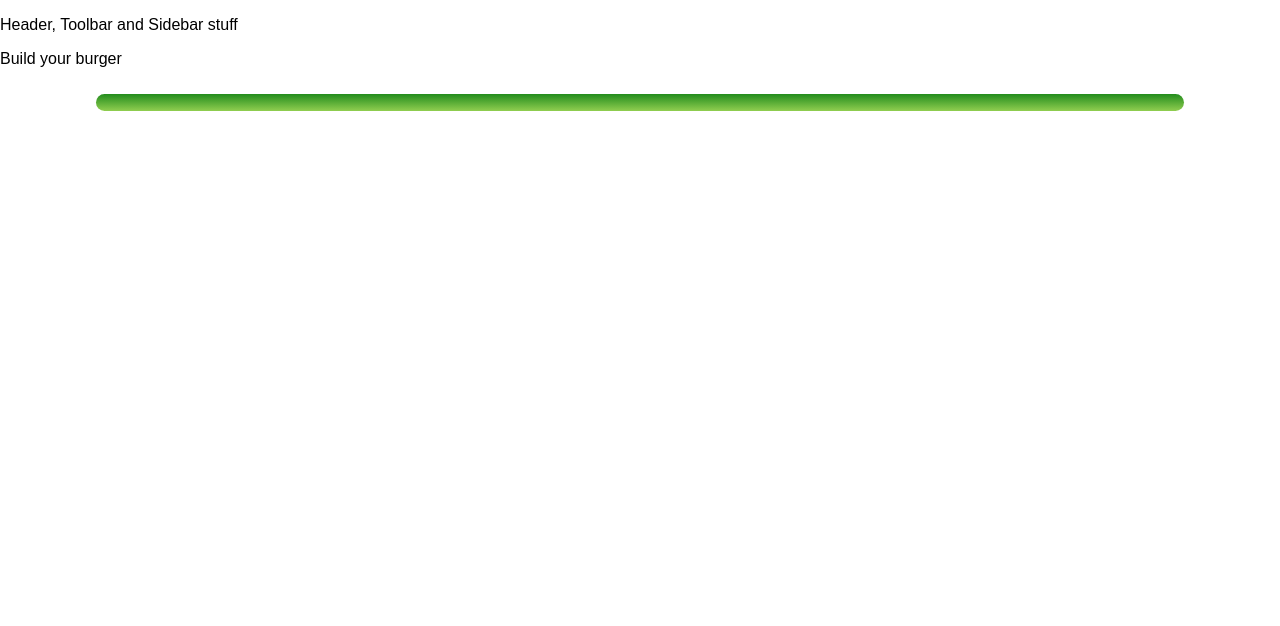
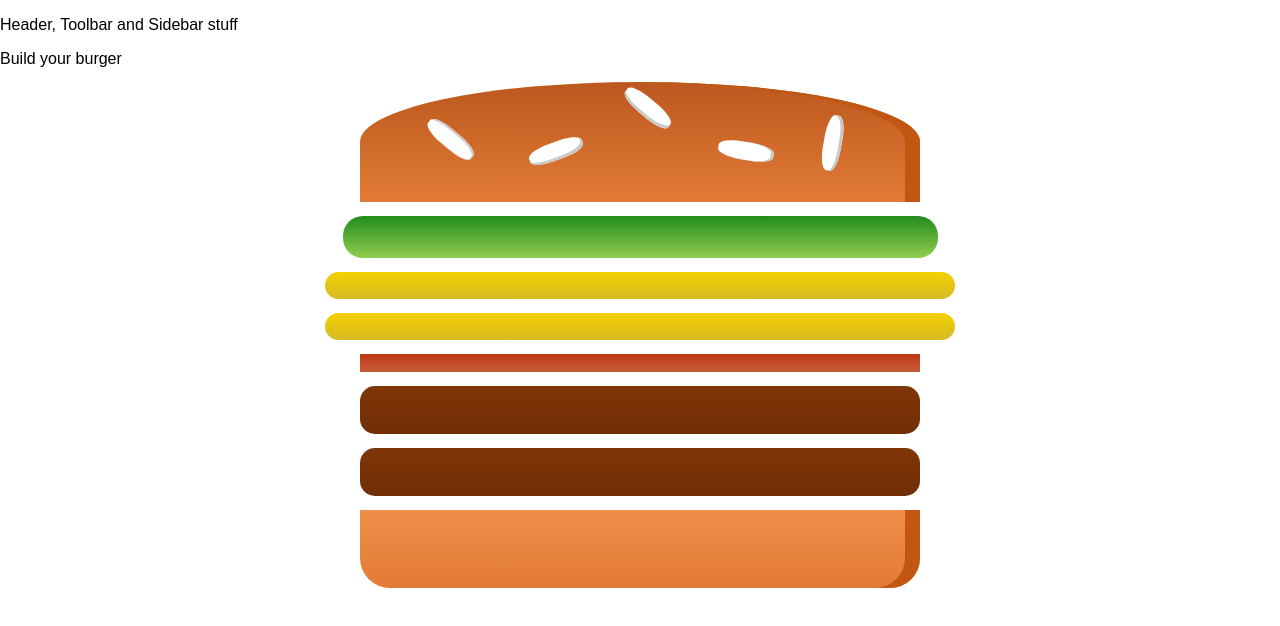
Before and after one commit to toLog/burger-builder, a React app: page / in a window 1280 px wide. Shown: the top 626 px of the page. Built offline with nearby package versions, Linux system fonts and the light colour scheme.

Commit message:
Started to make the burger component dynamically built

```diff
--- a/src/Components/Burger/Burger.css
+++ b/src/Components/Burger/Burger.css
@@ -7,3 +7,24 @@
   font-weight: bold;
   font-size: 1.2rem;
 }
+
+@media only screen and (min-width: 500px) and (min-height: 400px) {
+  .Burger {
+    width: 350px;
+    height: 300px;
+  }
+}
+
+@media only screen and (min-width: 500px) and (min-height: 401px) {
+  .Burger {
+    width: 450px;
+    height: 400px;
+  }
+}
+
+@media only screen and (min-width: 1000px) and (min-height: 700px) {
+  .Burger {
+    width: 700px;
+    height: 600px;
+  }
+}
--- a/src/Components/Burger/Burger.js
+++ b/src/Components/Burger/Burger.js
@@ -3,9 +3,34 @@ import BurgerIngredient from './BurgerIngredients/BurgerIngredient';
 import classes from './Burger.css';
 
 const Burger = (props) => {
+
+// My way ------------------------------------------
+  let ingKeys = Object.keys(props.ingredients);
+
+  let ing = [];
+
+  ingKeys.forEach(element => {
+    for(let i=0; i<props.ingredients[element]; i++) {
+      ing.push(element);
+    }
+  });
+
+  const ingJSX = ing.map((elem, i) => (<BurgerIngredient key={elem + i} ingredient={elem}/>));
+
+  //His way ----------------------------------------
+
+  const transformedIngredients = Object.keys(props.ingredients)
+    .map(ingKey =>{
+      return [...Array(props.ingredients[ingKey])].map((_, i) => {
+        return <BurgerIngredient key={ingKey + i} ingredient={ingKey} />
+      });
+    })
+
   return (
   <div className={classes.Burger}>
-    <BurgerIngredient ingredient="salad"/>
+    <BurgerIngredient ingredient="topBun"/>
+      {transformedIngredients}
+    <BurgerIngredient ingredient="bottomBun"/>
   </div>
   )
 }
--- a/src/Components/Burger/BurgerIngredients/BurgerIngredient.css
+++ b/src/Components/Burger/BurgerIngredients/BurgerIngredient.css
@@ -1,4 +1,4 @@
-.BreadBottom {
+.BunBottom {
     height: 13%;
     width: 80%;
     background: linear-gradient(#F08E4A, #e27b36);
@@ -7,7 +7,7 @@
     margin: 2% auto;
 }
 
-.BreadTop {
+.BunTop {
     height: 20%;
     width: 80%;
     background: linear-gradient(#bc581e, #e27b36);
--- a/src/Components/Burger/BurgerIngredients/BurgerIngredient.js
+++ b/src/Components/Burger/BurgerIngredients/BurgerIngredient.js
@@ -41,8 +41,6 @@ const BurgerIngredient = (props) => {
       return null;
   }
 
-  console.log(classes);
-
   return (
     <div className={classes[className]}></div>
   )
--- a/src/Containers/BurgerBuilder.js
+++ b/src/Containers/BurgerBuilder.js
@@ -6,11 +6,24 @@ import '../Components/Burger/BurgerIngredients/BurgerIngredient.css'
 
 class BurgerBuilder extends Component {
 
+  constructor() {
+    super();
+
+    this.state = {
+      ingredients: {
+        salad: 1,
+        cheese: 2,
+        bacon:1,
+        meat: 2
+      }
+    }
+  }
+
   render() {
     return (
       <Aux>
         <div>Build your burger</div>
-        <Burger />
+        <Burger ingredients={this.state.ingredients}/>
       </Aux>
     )
   }
```
